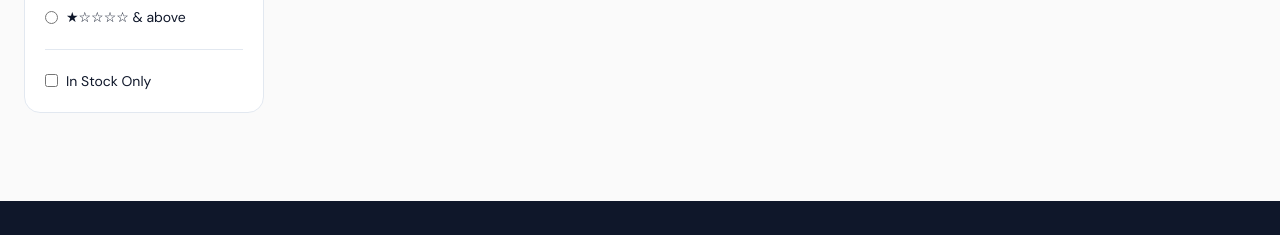
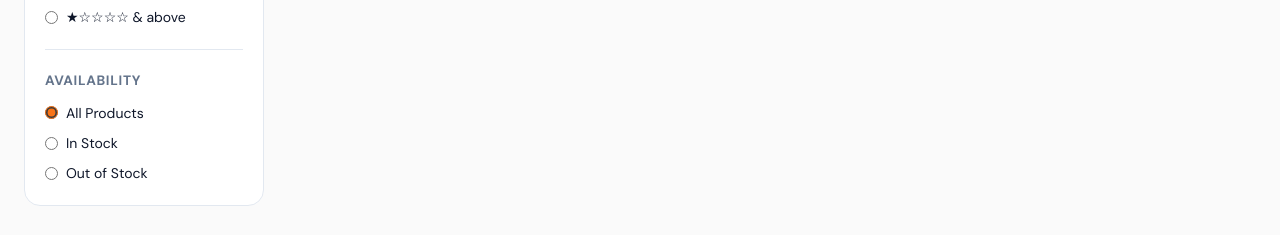
Before and after one commit to nagendrameesalapuri/ShopQA, a React (Create React App) app in the folder frontend/: page /products in a window 1280 px wide. Shown: the part 806-1041 px from the top of the page. Built offline with nearby package versions, Linux system fonts and the light colour scheme; no server answers.

Commit message:
Fix cart and product filtering behavior

```diff
--- a/frontend/src/pages/ProductList.jsx
+++ b/frontend/src/pages/ProductList.jsx
@@ -283,7 +283,9 @@ export default function ProductList() {
       const p = new URLSearchParams(prev);
       if (value) p.set(key, value);
       else p.delete(key);
-      p.set("page", "1");
+      // A pagination click must retain its requested page. Changing any other
+      // filter starts from the first matching result.
+      if (key !== "page") p.set("page", "1");
       return p;
     });
     setProducts([]);
@@ -532,19 +534,40 @@ export default function ProductList() {
               </div>
             </div>
 
-            {/* In stock */}
+            {/* Availability */}
             <div className="filter-section" data-testid="filter-stock">
+              <p className="filter-label">Availability</p>
+              <div className="filter-options">
                 <label className="filter-option">
                   <input
-                  type="checkbox"
+                    type="radio"
+                    name="stock"
+                    checked={!inStock}
+                    onChange={() => updateFilter("inStock", "")}
+                  />
+                  <span>All Products</span>
+                </label>
+                <label className="filter-option">
+                  <input
+                    type="radio"
+                    name="stock"
                     checked={inStock === "true"}
-                  onChange={(e) =>
-                    updateFilter("inStock", e.target.checked ? "true" : "")
-                  }
+                    onChange={() => updateFilter("inStock", "true")}
                     data-testid="filter-in-stock"
                   />
-                <span>In Stock Only</span>
+                  <span>In Stock</span>
                 </label>
+                <label className="filter-option">
+                  <input
+                    type="radio"
+                    name="stock"
+                    checked={inStock === "false"}
+                    onChange={() => updateFilter("inStock", "false")}
+                    data-testid="filter-out-of-stock"
+                  />
+                  <span>Out of Stock</span>
+                </label>
+              </div>
             </div>
           </aside>
 
```
Also changed, not shown: 2 other files (tests, documents, lock files or other folders). Lines whose indentation alone changed are shown as unchanged.
